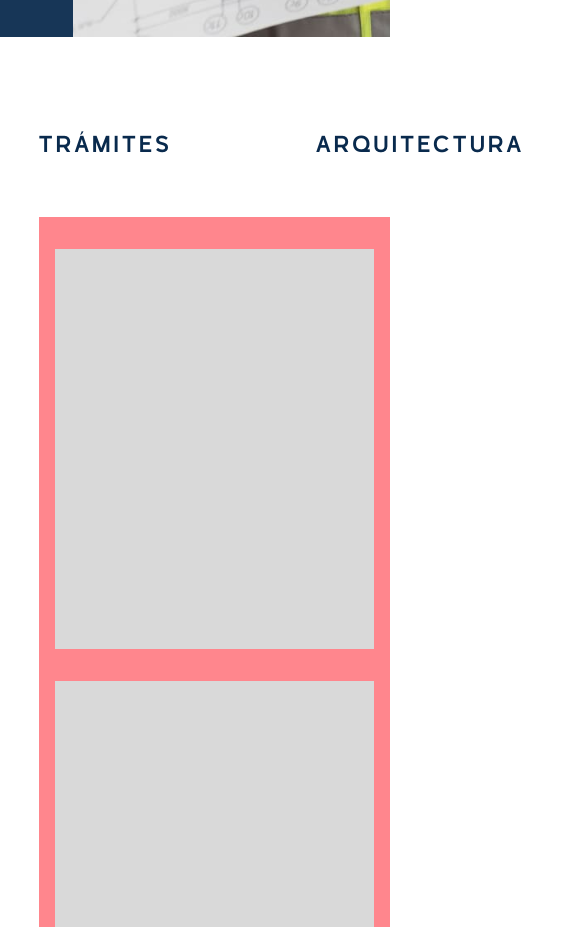
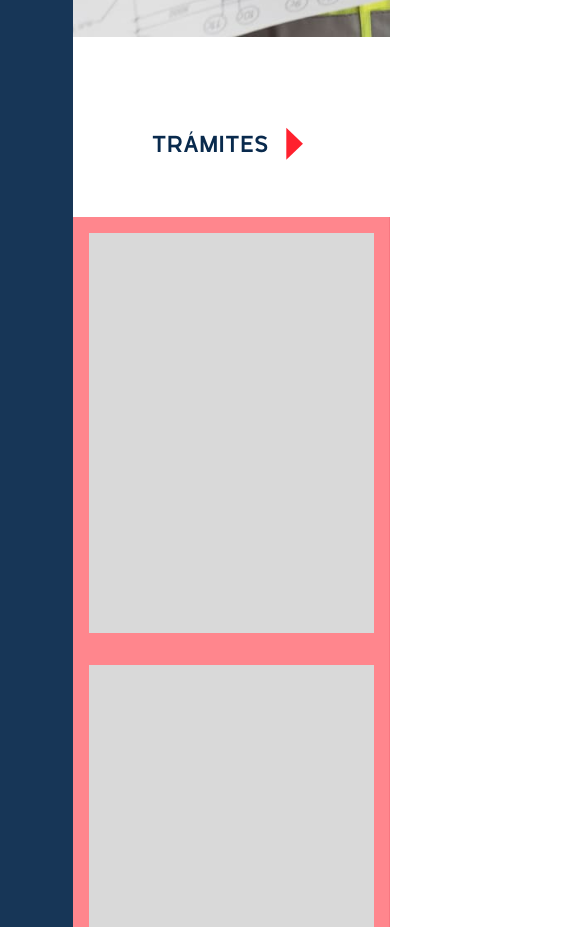
Before and after one commit to RakonaDev/arquizo, a React (Vite) app: page / in a window 390 px wide. Shown: the part 5040-5967 px from the top of the page, 585 px wide, since content can reach past the window. Built offline with nearby package versions, Linux system fonts and the light colour scheme.

Commit message:
Adding desc proyects

```diff
--- a/src/components/ProyectosMostrar/ProyectosMostrar.css
+++ b/src/components/ProyectosMostrar/ProyectosMostrar.css
@@ -1,9 +1,11 @@
 .proyectosMostrar-container {
   width: 100%;
   /*height: 100dvh;*/
+  flex-grow: 1;
   height: auto;
   padding-top: 6rem;
   padding-bottom: 6rem;
+  overflow: hidden;
 }
 
 .proyectosMostrar-container .proyectosMostrar-content {
@@ -13,8 +15,8 @@
   /*padding-top: 9rem;*/
 
   .title-proyecto-container {
-    gap: 0px 9rem;
-    > h1 {
+    gap: 0px 7rem;
+    > h1:nth-child(1) {
       letter-spacing: 4px;
       cursor: pointer;
       border-bottom: 0px solid #f9202e;
@@ -33,25 +35,39 @@
     }
   }
 
-  .texto-delineado{
+  .texto-delineado {
     position: relative;
+    cursor: pointer;
+    gap: 0.5rem;
+
+    > img {
+      rotate: 90deg;
+      transform: translateX(-0.2rem);
+      display: none;
+    }
+  }
+
+  .izquierda-Polygon {
+    display: none;
+    transform: translateX(0.2rem) !important;
+    rotate: 270deg !important;
   }
 
   .texto-delineado::after {
-    content: '';
+    content: "";
     position: absolute;
     bottom: 0;
     left: 0;
     width: 0%;
     height: 4px;
-    background-color: #F9202E;
+    background-color: #f9202e;
     transition: all 0.3s ease-in-out;
   }
 
   .texto-delineado:hover::after {
     width: 100%;
     height: 4px;
-    background-color: #F9202E;
+    background-color: #f9202e;
   }
 
   .proyecto-lista-content {
@@ -60,34 +76,98 @@
     display: flex;
     flex-wrap: wrap;
     justify-content: space-around;
-    gap: 2rem 0px;
+    gap: 2rem 1rem;
     transition: all 0.3s ease-in-out;
 
     .proyecto-lista-item {
       width: 500px;
       height: 400px;
-      background-color: #D9D9D9;
+      background-color: #d9d9d9;
     }
   }
 
-  .background-rojo{
+  .background-rojo {
     background-color: rgba(255, 33, 46, 0.54);
   }
 
-  .background-azul{
-    background-color: rgba(9, 42, 77, 0.72)
+  .background-azul {
+    background-color: rgba(9, 42, 77, 0.72);
   }
 
-  .retirado{
+  .retirado {
     position: absolute;
     transform: translateX(100%);
     z-index: 5;
   }
 
-  .mostrar{
+  .mostrar {
     transform: translateX(0%);
     z-index: 20;
   }
 
+  @media (max-width: 1068px) {
+    .title-proyecto-container {
+      gap: 0px !important;
+      justify-content: center;
+      width: 100%;
+    }
 
+    .titulo-item {
+      transition: all 0.3s ease-in-out;
+      display: flex;
+      justify-content: center;
+      width: 100%;
+
+      > h1 {
+        display: flex;
+        justify-content: center;
+        letter-spacing: 2px;
+        text-align: center !important;
+      }
+    }
+
+    .texto-delineado > img {
+      display: block;
+      cursor: pointer;
+    }
+
+    .texto-delineado {
+      cursor: default;
+    }
+
+    .centroTitulo {
+      position: relative;
+      transform: translateX(0%);
+    }
+
+    .siguienteTitulo {
+      position: absolute;
+      transform: translateX(200%);
+    }
+
+    .anteriorTitulo {
+      position: absolute;
+      transform: translateX(-200%);
+    }
+
+    .texto-delineado::after {
+      display: none;
+    }
+
+    .proyectosMostrar-content {
+      width: 100% !important;
+      border: 2px solid black !important;
+    }
+
+    .proyecto-lista-content {
+      width: 100%;
+      padding: 1rem !important;
+    }
+  }
+
+  @media (max-width: 768px) {
+    .proyecto-lista-item {
+      width: 100dvw !important;
+    }
+  }
 }
--- a/src/components/ProyectosMostrar/ProyectosMostrar.jsx
+++ b/src/components/ProyectosMostrar/ProyectosMostrar.jsx
@@ -1,46 +1,167 @@
-import { useState } from 'react'
-import { mostrarProyectos } from '../../hooks/useProyectos'
-import './ProyectosMostrar.css'
+import { useEffect, useState } from "react";
+import { mostrarProyectos } from "../../hooks/useProyectos";
+import { seleccionarTitulo } from "../../hooks/useTitulo";
+import "./ProyectosMostrar.css";
+
+import Polygon from "../../img/Header/polygon.svg";
 
 export function ProyectosMostrar() {
-  const [mostrar, setMostrar] = useState("tramites")
+  const [mostrar, setMostrar] = useState("tramites");
+
+  useEffect(() => {
+    if (window.innerWidth <= 1068) {
+      document
+        .querySelector(".proyectosMostrar-content")
+        .classList.add("w-100");
+    }
+    window.addEventListener("resize", () => {
+      if (window.innerWidth <= 1068) {
+        document
+          .querySelector(".proyectosMostrar-content")
+          .classList.add("w-100");
+        if (
+          document
+            .querySelector(".proyectosMostrar-content")
+            .classList.contains("w-100")
+        ) {
+          return;
+        }
+      } else {
+        document
+          .querySelector(".proyectosMostrar-content")
+          .classList.remove("w-100");
+      }
+    });
+  });
 
   return (
     <>
-      <div className="d-flex" id="proyectos-mostrar">
+      <div className="d-flex w-100" id="proyectos-mostrar">
         <div className="sombraHeader"></div>
         <article className="proyectosMostrar-container d-flex justify-content-end">
           <div className="proyectosMostrar-content">
-            <div className='title-proyecto-container d-flex'>
-              <h1 className='ibrand fs-3 texto-azul texto-delineado' onClick={() => mostrarProyectos(mostrar, setMostrar, "tramites", document.querySelectorAll(".proyecto-lista-content"))}>TRÁMITES</h1>
-              <h1 className='ibrand fs-3 texto-azul texto-delineado' onClick={() => mostrarProyectos(mostrar, setMostrar, "arquitectura", document.querySelectorAll(".proyecto-lista-content"))}>ARQUITECTURA</h1>
-              <h1 className='ibrand fs-3 texto-azul texto-delineado' onClick={() => mostrarProyectos(mostrar, setMostrar, "interiores", document.querySelectorAll(".proyecto-lista-content"))}>INTERIORES</h1>
+            <div className="title-proyecto-container d-flex">
+              <div className="titulo-item mostrarTitulo">
+                <h1
+                  className="ibrand fs-3 texto-azul texto-delineado centroTitulo"
+                  onClick={() =>
+                    mostrarProyectos(
+                      mostrar,
+                      setMostrar,
+                      "tramites",
+                      document.querySelectorAll(".proyecto-lista-content")
+                    )
+                  }
+                >
+                  TRÁMITES{" "}
+                  <img
+                    src={Polygon}
+                    alt="polygon"
+                    onClick={() =>
+                      seleccionarTitulo(
+                        mostrar,
+                        setMostrar,
+                        "arquitectura",
+                        document.querySelectorAll(".titulo-item")
+                      )
+                    }
+                  />
+                </h1>
+              </div>
+              <div className="titulo-item anteriorTitulo">
+                <h1
+                  className="ibrand fs-3 texto-azul texto-delineado"
+                  onClick={() =>
+                    mostrarProyectos(
+                      mostrar,
+                      setMostrar,
+                      "arquitectura",
+                      document.querySelectorAll(".proyecto-lista-content")
+                    )
+                  }
+                >
+                  <img
+                    src={Polygon}
+                    alt=""
+                    className="izquierda-Polygon"
+                    onClick={() =>
+                      seleccionarTitulo(
+                        mostrar,
+                        setMostrar,
+                        "tramites",
+                        document.querySelectorAll(".titulo-item")
+                      )
+                    }
+                  />{" "}
+                  ARQUITECTURA{" "}
+                  <img
+                    src={Polygon}
+                    alt="polygon"
+                    onClick={() =>
+                      seleccionarTitulo(
+                        mostrar,
+                        setMostrar,
+                        "interiores",
+                        document.querySelectorAll(".titulo-item")
+                      )
+                    }
+                  />
+                </h1>
+              </div>
+              <div className="titulo-item anteriorTitulo">
+                <h1
+                  className="ibrand fs-3 texto-azul texto-delineado"
+                  onClick={() =>
+                    mostrarProyectos(
+                      mostrar,
+                      setMostrar,
+                      "interiores",
+                      document.querySelectorAll(".proyecto-lista-content")
+                    )
+                  }
+                >
+                  <img
+                    src={Polygon}
+                    alt="polygon"
+                    className="izquierda-Polygon"
+                    onClick={() =>
+                      seleccionarTitulo(
+                        mostrar,
+                        setMostrar,
+                        "arquitectura",
+                        document.querySelectorAll(".titulo-item")
+                      )
+                    }
+                  />{" "}
+                  INTERIORES
+                </h1>
+              </div>
             </div>
-            <div className='proyectos-mostrar mt-5 w-100'>
-              <div className='proyecto-lista w-100'>
-                <div className='proyecto-lista-content background-rojo mostrar'>
-                  <div className='proyecto-lista-item'></div>
-                  <div className='proyecto-lista-item'></div>
-                  <div className='proyecto-lista-item'></div>
-                  <div className='proyecto-lista-item'></div>
-                  <div className='proyecto-lista-item'></div>
-                  <div className='proyecto-lista-item'></div>
+            <div className="proyectos-mostrar mt-5 w-100">
+              <div className="proyecto-lista w-100">
+                <div className="proyecto-lista-content background-rojo mostrar">
+                  <div className="proyecto-lista-item"></div>
+                  <div className="proyecto-lista-item"></div>
+                  <div className="proyecto-lista-item"></div>
+                  <div className="proyecto-lista-item"></div>
+                  <div className="proyecto-lista-item"></div>
+                  <div className="proyecto-lista-item"></div>
                 </div>
-                <div className='proyecto-lista-content background-azul retirado'>
-                  <div className='proyecto-lista-item'></div>
-                  <div className='proyecto-lista-item'></div>
-                  <div className='proyecto-lista-item'></div>
-                  <div className='proyecto-lista-item'></div>
-                  <div className='proyecto-lista-item'></div>
-                  <div className='proyecto-lista-item'></div>
+                <div className="proyecto-lista-content background-azul retirado">
+                  <div className="proyecto-lista-item"></div>
+                  <div className="proyecto-lista-item"></div>
+                  <div className="proyecto-lista-item"></div>
+                  <div className="proyecto-lista-item"></div>
+                  <div className="proyecto-lista-item"></div>
+                  <div className="proyecto-lista-item"></div>
                 </div>
-                <div className='proyecto-lista-content background-rojo retirado'>
-                  <div className='proyecto-lista-item'></div>
-                  <div className='proyecto-lista-item'></div>
-                  <div className='proyecto-lista-item'></div>
-                  <div className='proyecto-lista-item'></div>
-                  <div className='proyecto-lista-item'></div>
-                  <div className='proyecto-lista-item'></div>
+                <div className="proyecto-lista-content background-rojo retirado">
+                  <div className="proyecto-lista-item"></div>
+                  <div className="proyecto-lista-item"></div>
+                  <div className="proyecto-lista-item"></div>
+                  <div className="proyecto-lista-item"></div>
+                  <div className="proyecto-lista-item"></div>
+                  <div className="proyecto-lista-item"></div>
                 </div>
               </div>
             </div>
@@ -48,5 +169,5 @@ export function ProyectosMostrar() {
         </article>
       </div>
     </>
-  )
+  );
 }
--- a/src/hooks/useProyectos.jsx
+++ b/src/hooks/useProyectos.jsx
@@ -1,9 +1,30 @@
+import { preparandoTitulo } from "./useTitulo"
+
 export function mostrarProyectos(mostrar, setMostrar, elemento, listaElementos){
-  var elementoSeleccionado
-  var elementoMostrado
   if(mostrar === elemento){
     return
   }
+
+  if(window.innerWidth <= 1068){
+    return
+  }
+  preparandoProyectos(mostrar, elemento, listaElementos)
+  preparandoTitulo(mostrar, elemento, document.querySelectorAll(".titulo-item"))
+
+  console.log("Seleccionaste: " + elemento)
+  console.log("Estamos mostrando: " + mostrar)
+  setMostrar(elemento)
+}
+
+function EliminandoMostrar(listaElementos) {
+  listaElementos.forEach((elemento) => {
+    elemento.classList.remove("mostrar")
+  })
+}
+
+export function preparandoProyectos(mostrar, elemento, listaElementos){
+  var elementoSeleccionado
+  var elementoMostrado
 
   if(elemento === "tramites"){
     elementoSeleccionado = listaElementos[0]
@@ -28,14 +49,4 @@ export function mostrarProyectos(mostrar, setMostrar, elemento, listaElementos){
   elementoMostrado.classList.add("retirado")
   elementoSeleccionado.classList.remove("retirado")
   elementoSeleccionado.classList.add("mostrar")
-
-  console.log("Seleccionaste: " + elemento)
-  console.log("Estamos mostrando: " + mostrar)
-  setMostrar(elemento)
 }
-
-function EliminandoMostrar(listaElementos) {
-  listaElementos.forEach((elemento) => {
-    elemento.classList.remove("mostrar")
-  })
-}
--- /dev/null
+++ b/src/hooks/useTitulo.jsx
@@ -0,0 +1,56 @@
+import { preparandoProyectos } from "./useProyectos"
+
+export function seleccionarTitulo(mostrar, setMostrar ,elemento, listaElementos) {
+
+  if(mostrar === elemento) return
+
+  if(window.innerWidth > 1068){
+    return
+  }
+  preparandoTitulo(mostrar, elemento, listaElementos)
+  preparandoProyectos(mostrar, elemento, document.querySelectorAll(".proyecto-lista-content"))
+  setMostrar(elemento)
+}
+
+export function preparandoTitulo(mostrar, elemento, listaElementos){
+  var elementoSeleccionado
+  var elementoMostrado
+
+
+  if (mostrar === "tramites") {
+    elementoMostrado = listaElementos[0]
+  }
+  else if (mostrar === "arquitectura") {
+    elementoMostrado = listaElementos[1]
+  }
+  else if (mostrar === "interiores") {
+    elementoMostrado = listaElementos[2]
+  }
+
+  if(elemento === "tramites"){
+    elementoSeleccionado = listaElementos[0]
+    elementoMostrado.classList.add("siguienteTitulo")
+  }
+  else if(elemento === "arquitectura"){
+    elementoSeleccionado = listaElementos[1]
+    if(mostrar === "tramites"){
+      elementoMostrado.classList.add("anteriorTitulo")
+    }
+    else{
+      elementoMostrado.classList.add("siguienteTitulo")
+    }
+  }
+  else if(elemento === "interiores"){
+    elementoSeleccionado = listaElementos[2]
+    elementoMostrado.classList.add("anteriorTitulo")
+  }
+
+  console.log("Seleccionaste: " + elemento)
+  console.log("Estamos mostrando: " + mostrar)
+  console.log("ElementoMostrado: " + elementoMostrado)
+  console.log("ElementoSeleccionado: " + elementoSeleccionado)
+  elementoMostrado.classList.remove("mostrarTitulo")
+  elementoSeleccionado.classList.remove("anteriorTitulo")
+  elementoSeleccionado.classList.remove("siguienteTitulo")
+  elementoSeleccionado.classList.add("mostrarTitulo")
+}
```
